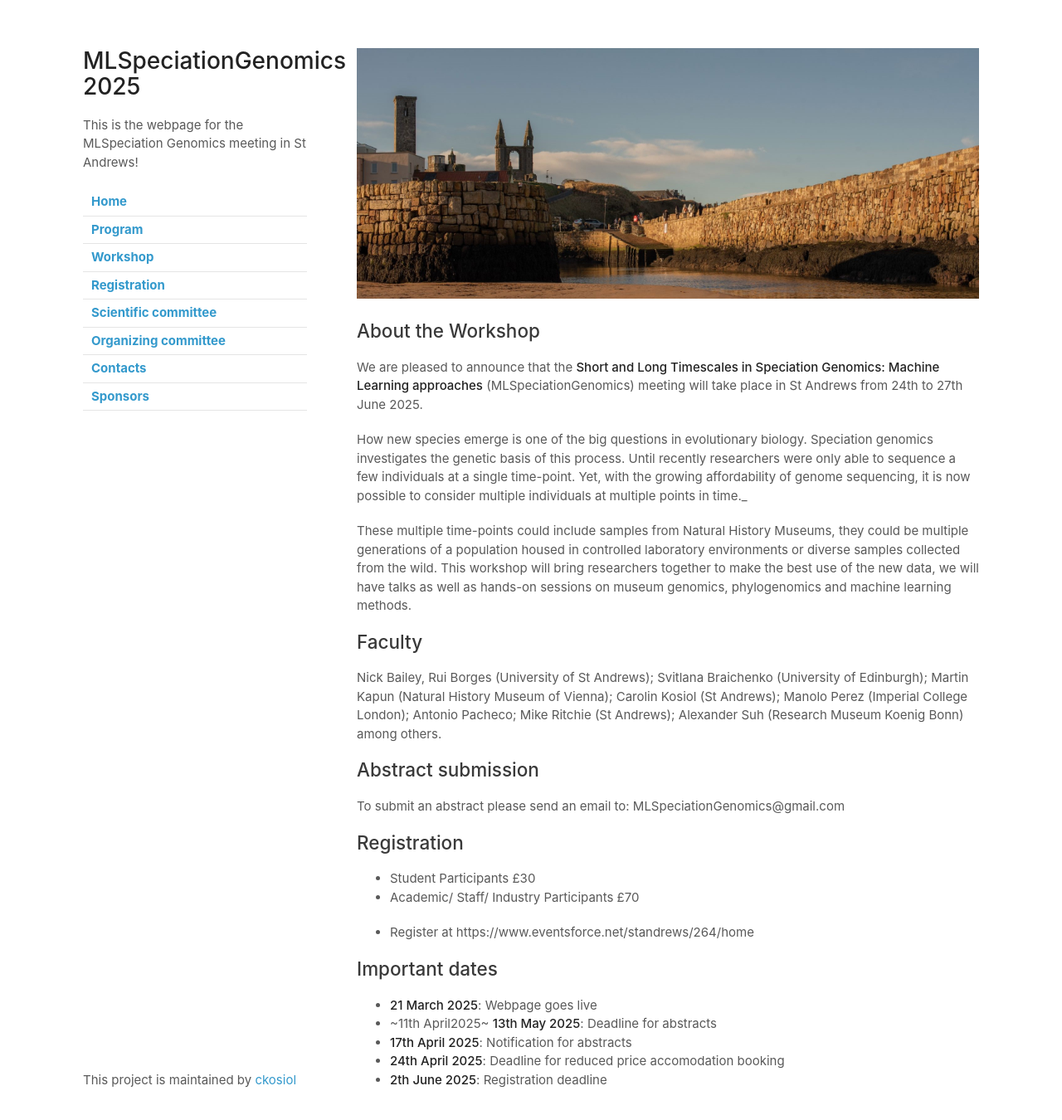
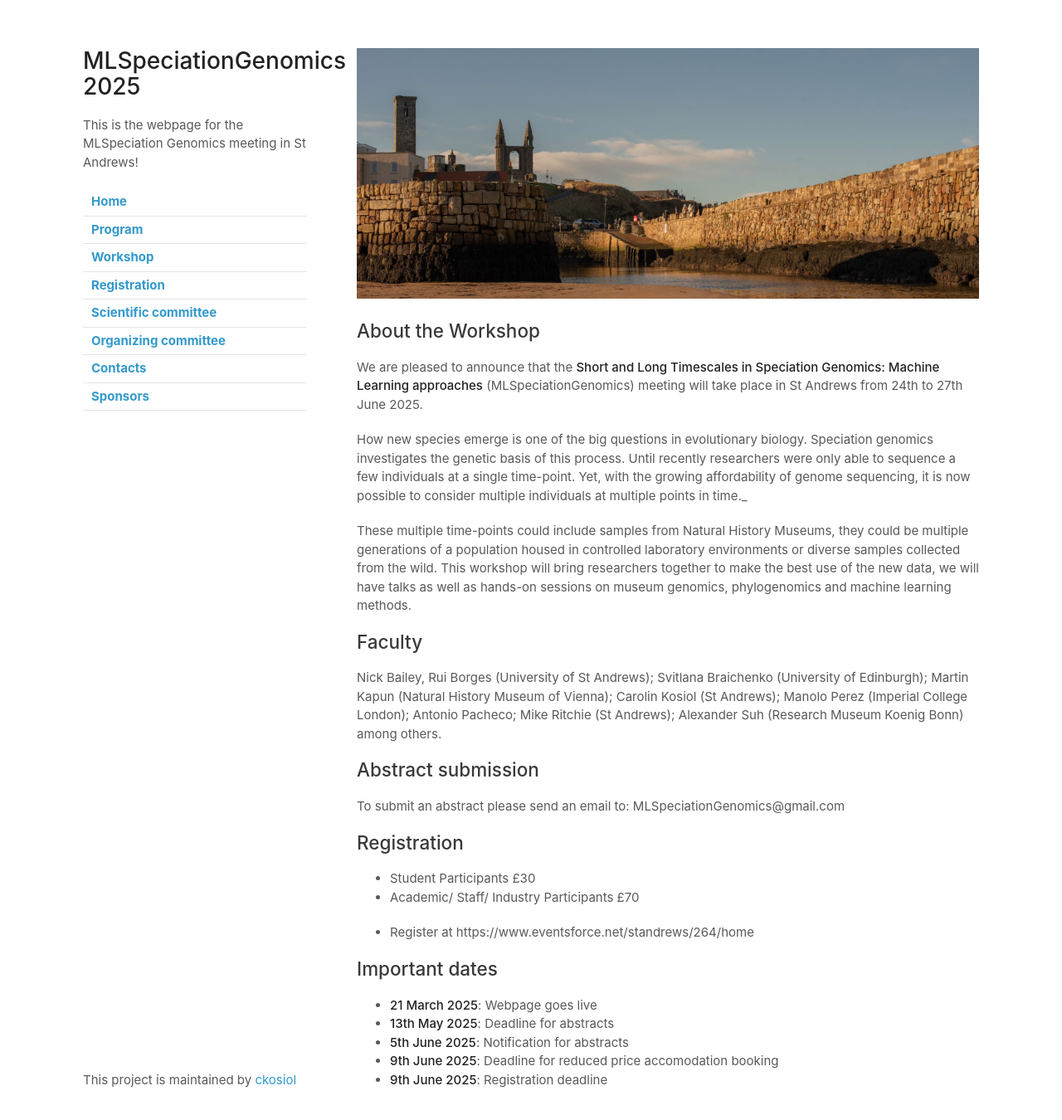
Before and after one commit to ckosiol/MLSpeciationGenomics, a Jekyll site: the page built from index.md, in a window 1280 px wide and 1383 px high. Shown: the top 1350 px of the window at 83% size. Built offline with Jekyll 4.4.1, drawn with Linux system fonts in a browser that asks for light colours.

Commit message:
Update index.md

```diff
--- a/index.md
+++ b/index.md
@@ -29,7 +29,7 @@ To submit an abstract please send an email to: MLSpeciationGenomics@gmail.com
 ## Important dates
 
 * **21 March 2025**: Webpage goes live
-* ~11th April2025~ **13th May 2025**: Deadline for abstracts
-* **17th April 2025**: Notification for abstracts
-* **24th April 2025**: Deadline for reduced price accomodation booking
-* **2th June 2025**: Registration deadline
+* **13th May 2025**: Deadline for abstracts
+* **5th June 2025**: Notification for abstracts
+* **9th June 2025**: Deadline for reduced price accomodation booking
+* **9th June 2025**: Registration deadline
```
